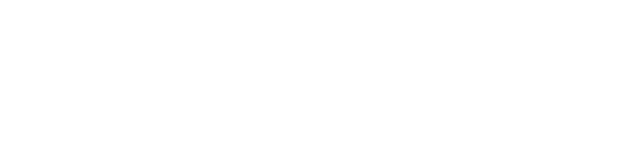
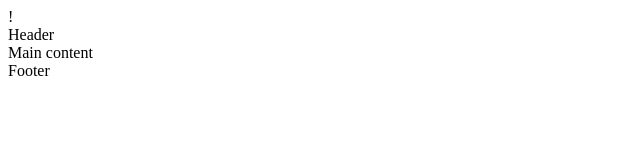
Before and after one commit to Webnai/alx-frontend, a plain HTML site: page 0x00-html_advanced/3-index.html in a window 1280 px wide. Shown: the whole page, without its empty margins (0-640 px from the left). Drawn offline with Linux system fonts and the light colour scheme.

Commit message:
third index

```diff
--- a/0x00-html_advanced/3-index.html
+++ b/0x00-html_advanced/3-index.html
@@ -1,4 +1,19 @@
+!
 <!DOCTYPE html>
 <html lang="en" dir="ltr">
-<head>
-    <meta charset="UTF-8">
+    <head>
+        <meta charset="utf-8">
+        <meta name="viewport" content="width=device-width, initial-scale=1.0, viewport-fit=cover">
+        <title>Homepage - Techium</title>
+        <meta name="description" content="Techium is a digital agency">
+        <link rel="icon" type="image/x-icon" href="./image/favicon_package_v0.16/favicon.ico">
+        <link rel="icon" type="image/png" href="./image/favicon_package_v0.16/favicon-16x16.png">
+    </head>
+    <body>
+        <header>Header</header>
+        <main>
+            Main content
+        </main>
+        <footer>Footer</footer>
+    </body>
+</html>
```
